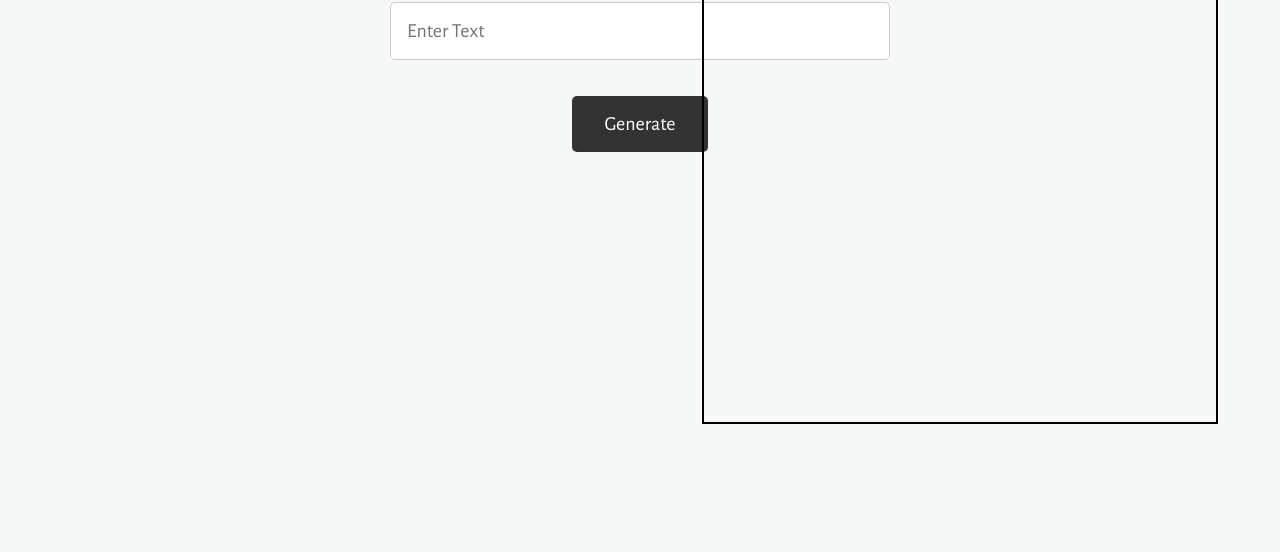
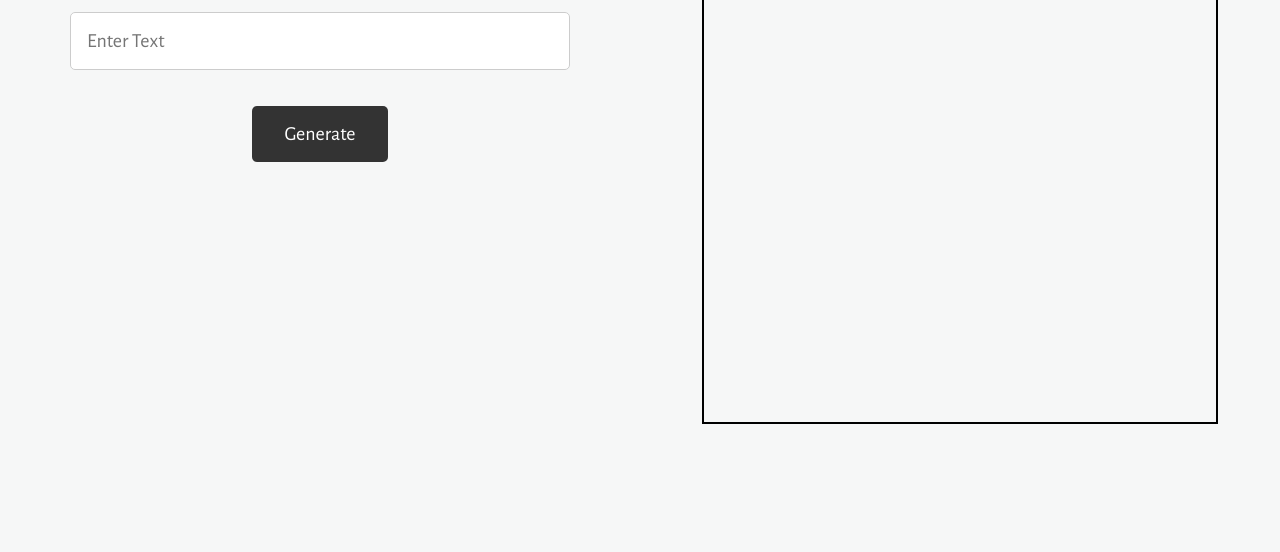
Before and after one commit to SahiraTejada/Experiment-ai, a website built with Vite: page client/imageGenerator.html in a window 1280 px wide. Shown: the part 248-800 px from the top of the page. Built offline with nearby package versions, Linux system fonts and the light colour scheme.

Commit message:
Fixed Bugs

```diff
--- a/client/imageGenerator.html
+++ b/client/imageGenerator.html
@@ -28,7 +28,7 @@
         <div id="imgGenerator_container">
             <main>
                 <div class="split left">
-                  <section class="showcase split left">
+                  <section class="showcase">
                     <form id="image-form">
                         <h1>Describe An Image</h1>
                         <div class="form-control">
```
Also changed, not shown: 1 other file.
